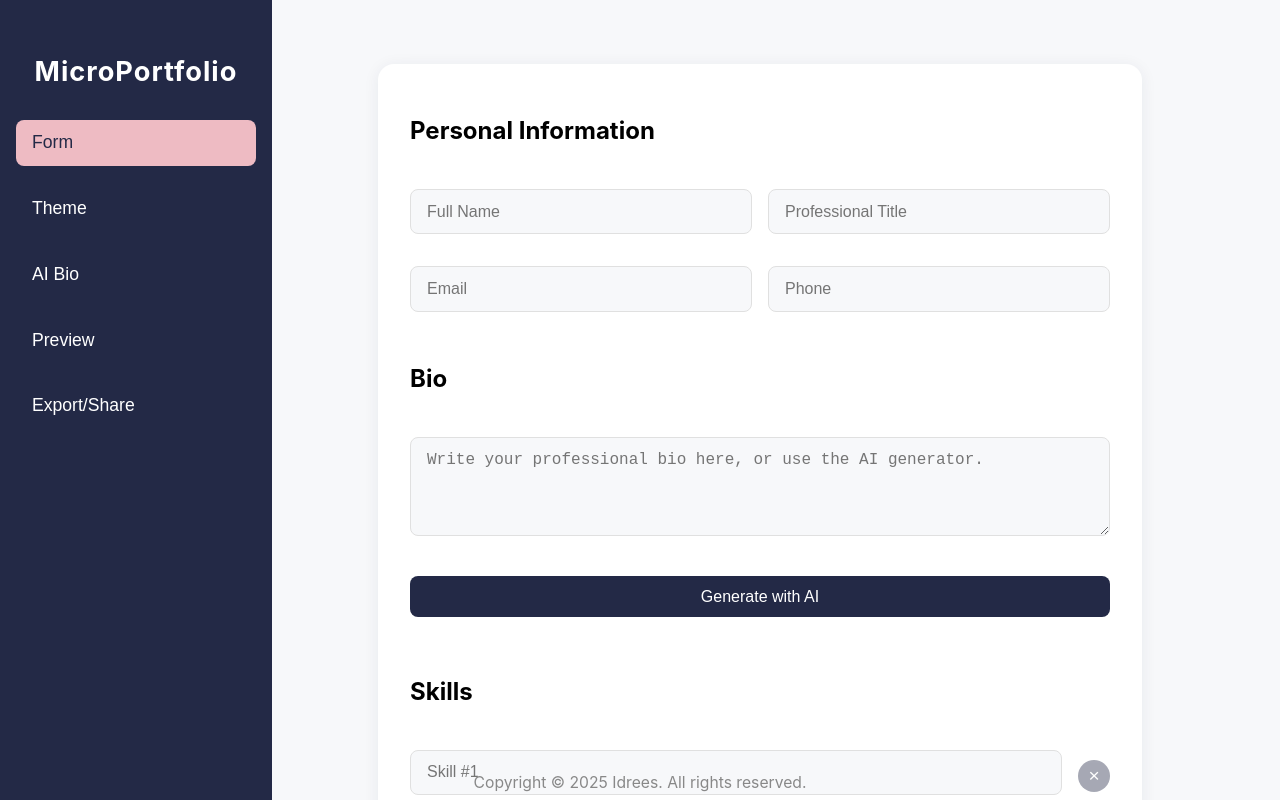
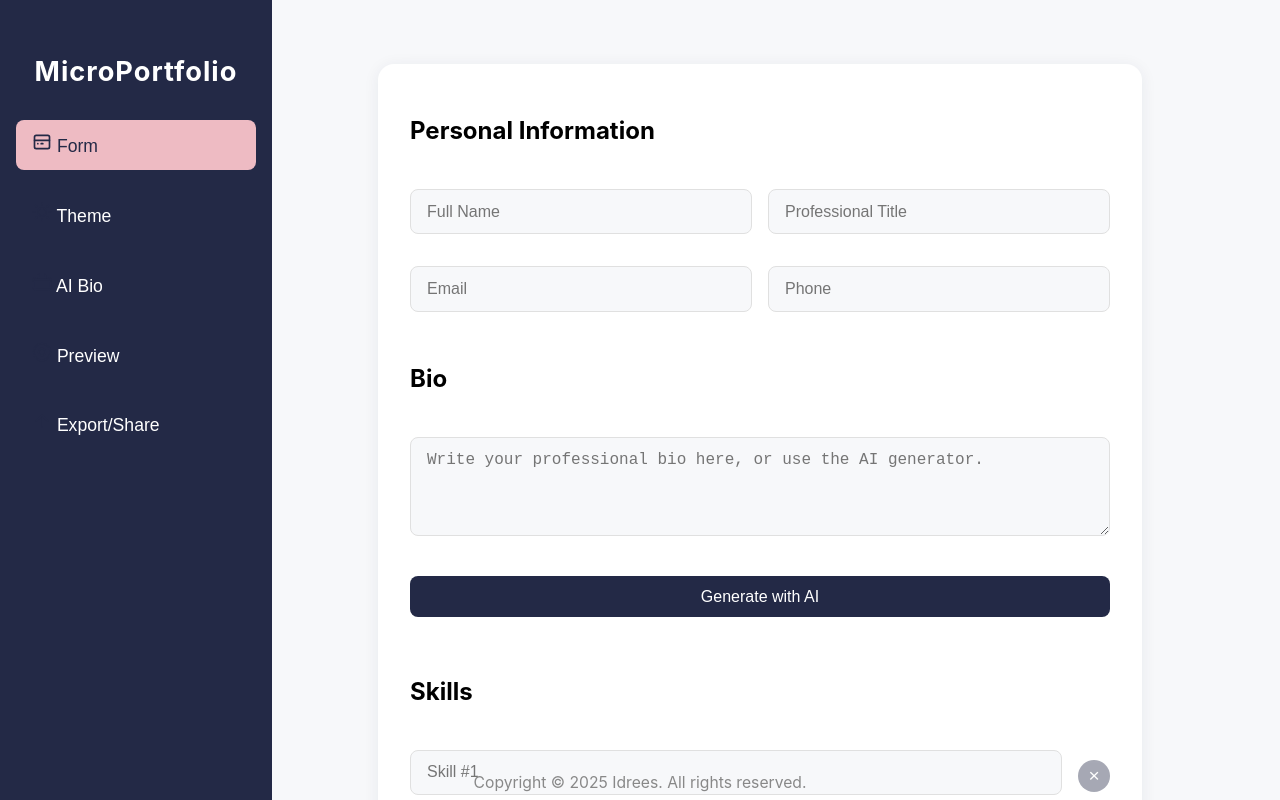
Before and after one commit to idrees31/Micro-Portfolio-Generator, a React (Create React App) app: page / in a window 1280 px wide. Both pictures are taken after a click on the button "Start Building". Shown: the top 800 px of the page. Built offline with nearby package versions, Linux system fonts and the light colour scheme.

Commit message:
feat: add SVG icons to sidebar navigation for all main sections

```diff
--- a/src/App.js
+++ b/src/App.js
@@ -60,11 +60,11 @@ const App = () => {
           <Sidebar>
             <Logo>MicroPortfolio</Logo>
             <Nav>
-              <NavItem active={activeSection === 'form'} onClick={() => setActiveSection('form')}>Form</NavItem>
-              <NavItem active={activeSection === 'theme'} onClick={() => setActiveSection('theme')}>Theme</NavItem>
-              <NavItem active={activeSection === 'ai'} onClick={() => setActiveSection('ai')}>AI Bio</NavItem>
-              <NavItem active={activeSection === 'preview'} onClick={() => setActiveSection('preview')}>Preview</NavItem>
-              <NavItem active={activeSection === 'export'} onClick={() => setActiveSection('export')}>Export/Share</NavItem>
+              <NavItem active={activeSection === 'form'} onClick={() => setActiveSection('form')}><FormIcon /> Form</NavItem>
+              <NavItem active={activeSection === 'theme'} onClick={() => setActiveSection('theme')}><ThemeIcon /> Theme</NavItem>
+              <NavItem active={activeSection === 'ai'} onClick={() => setActiveSection('ai')}><AIBioIcon /> AI Bio</NavItem>
+              <NavItem active={activeSection === 'preview'} onClick={() => setActiveSection('preview')}><PreviewIcon /> Preview</NavItem>
+              <NavItem active={activeSection === 'export'} onClick={() => setActiveSection('export')}><ExportIcon /> Export/Share</NavItem>
             </Nav>
           </Sidebar>
           <MainContent>
@@ -284,4 +284,21 @@ const HeroImage = styled.img`
   display: block;
 `;
 
+// SVG icons
+const FormIcon = () => (
+  <svg width="20" height="20" fill="none" stroke="#232946" strokeWidth="2" strokeLinecap="round" strokeLinejoin="round" viewBox="0 0 24 24"><rect x="3" y="4" width="18" height="16" rx="2"/><path d="M3 10h18"/><path d="M7 14h.01"/><path d="M11 14h2"/></svg>
+);
+const ThemeIcon = () => (
+  <svg width="20" height="20" fill="none" stroke="#232946" strokeWidth="2" strokeLinecap="round" strokeLinejoin="round" viewBox="0 0 24 24"><circle cx="12" cy="12" r="5"/><path d="M12 1v2"/><path d="M12 21v2"/><path d="M4.22 4.22l1.42 1.42"/><path d="M18.36 18.36l1.42 1.42"/><path d="M1 12h2"/><path d="M21 12h2"/><path d="M4.22 19.78l1.42-1.42"/><path d="M18.36 5.64l1.42-1.42"/></svg>
+);
+const AIBioIcon = () => (
+  <svg width="20" height="20" fill="none" stroke="#232946" strokeWidth="2" strokeLinecap="round" strokeLinejoin="round" viewBox="0 0 24 24"><rect x="2" y="7" width="20" height="14" rx="2"/><path d="M16 3v4"/><path d="M8 3v4"/><path d="M2 11h20"/></svg>
+);
+const PreviewIcon = () => (
+  <svg width="20" height="20" fill="none" stroke="#232946" strokeWidth="2" strokeLinecap="round" strokeLinejoin="round" viewBox="0 0 24 24"><circle cx="12" cy="12" r="10"/><circle cx="12" cy="12" r="4"/></svg>
+);
+const ExportIcon = () => (
+  <svg width="20" height="20" fill="none" stroke="#232946" strokeWidth="2" strokeLinecap="round" strokeLinejoin="round" viewBox="0 0 24 24"><path d="M12 19V5"/><path d="M5 12l7-7 7 7"/></svg>
+);
+
 export default App;
```
